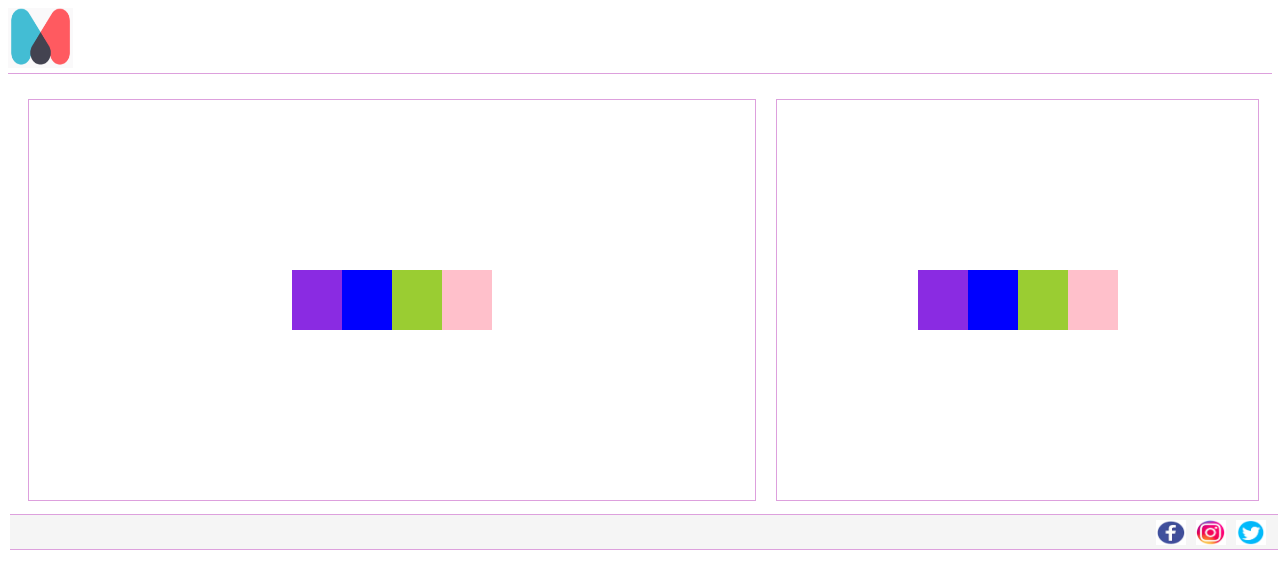
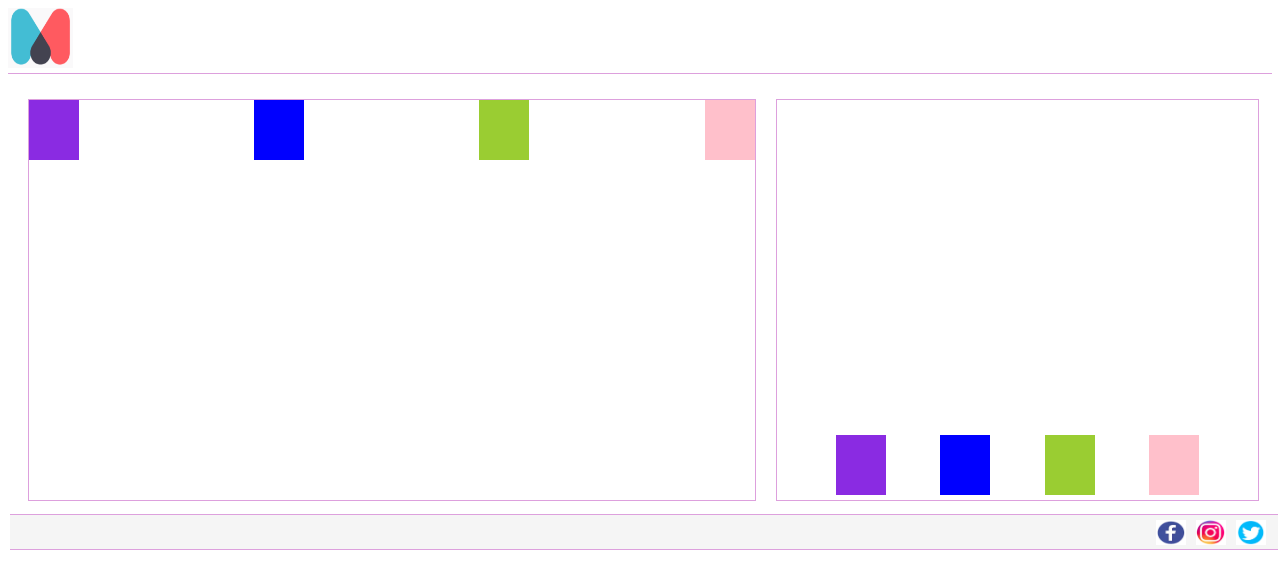
Before and after one commit to MarceLerma/FlexboxTarea, a plain HTML site: page index.html in a window 1280 px wide. Drawn offline with Linux system fonts and the light colour scheme.

Commit message:
Se modifica centrado de contenido principal, arriba y abajo

```diff
--- a/estilos.css
+++ b/estilos.css
@@ -19,8 +19,8 @@
 }
 .container-subsection{
     display: flex;
-    justify-content: center;
-    align-items: center;
+    justify-content: space-between;
+    align-items: flex-start;
     width: 60%;
     height: 400px;
     color: black;
@@ -35,8 +35,8 @@
 
 .container-aside{
     display: flex;
-    align-items: center;
-    justify-content: center;
+    align-items: flex-end;
+    justify-content: space-evenly;
     width: 39%;
     height: 390px;
     color: black;
```
